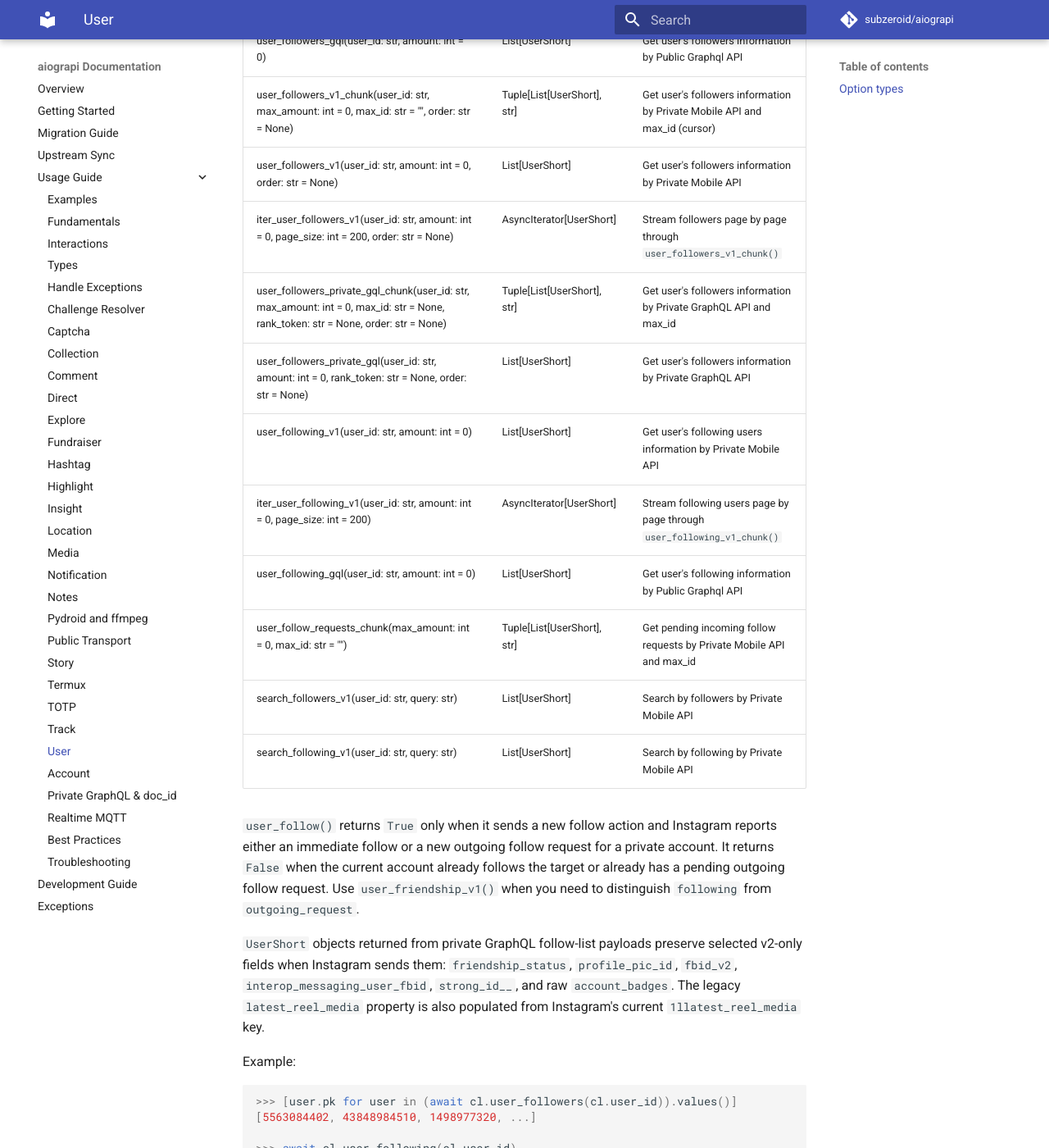
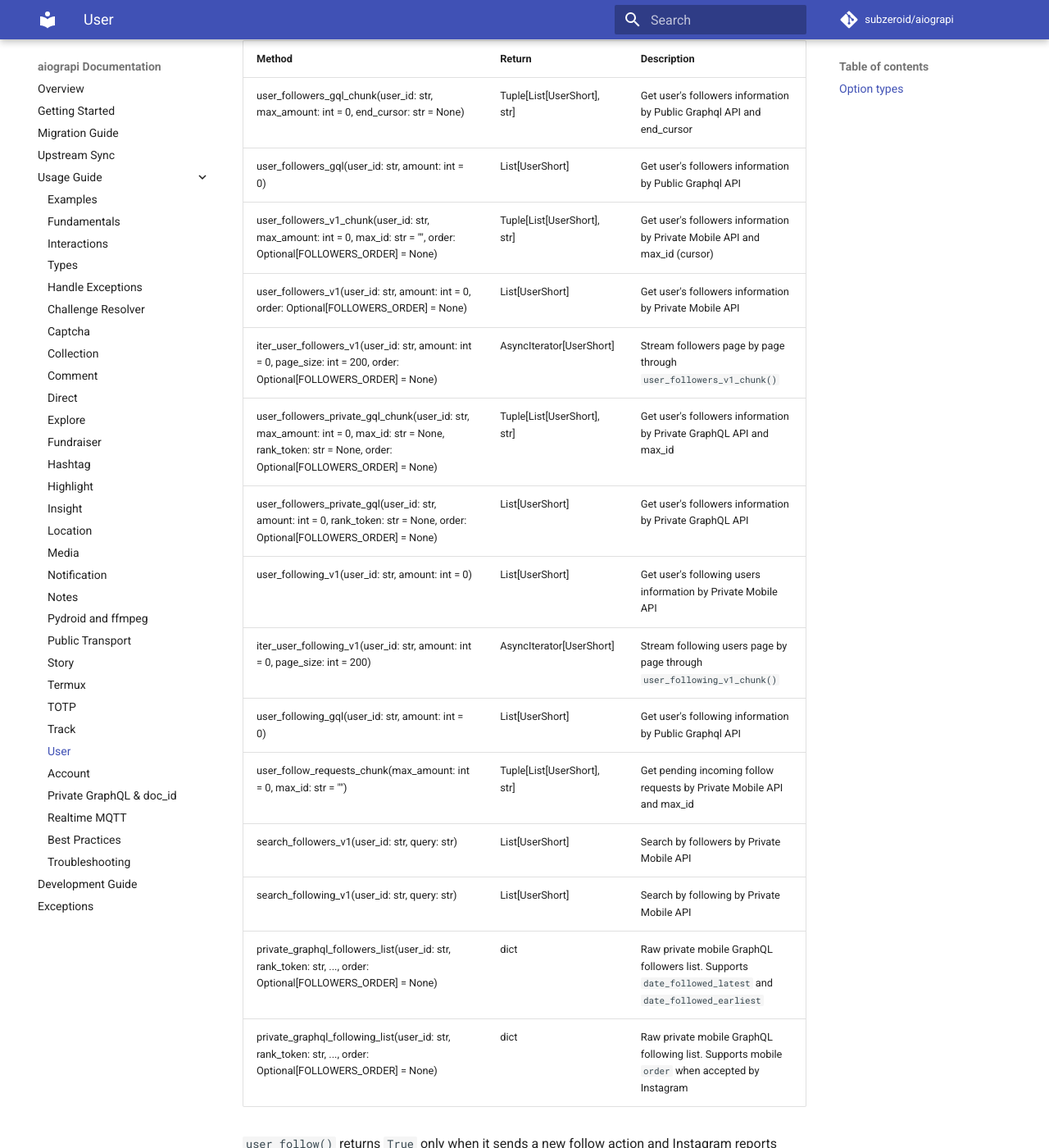
Before and after one commit to subzeroid/aiograpi, an MkDocs documentation site: the page built from docs/usage-guide/user.md, in a window 1280 px wide and 1400 px high, scrolled down 3155 px. Shown: the whole window at 82% size. Built offline with MkDocs 1.6.1 and Material for MkDocs 9.7.7, drawn with Linux system fonts in a browser that asks for light colours; comment, search, counter and statistics services are not loaded; the version menu is left out; some of the changed text lies outside the part shown.

Commit message:
docs: expose followers order literal

```diff
--- a/docs/usage-guide/user.md
+++ b/docs/usage-guide/user.md
@@ -6,9 +6,9 @@ View a list of a user's medias, following and followers
 
 | Method                                        | Return                | Description                                                  |
 |-----------------------------------------------|-----------------------|--------------------------------------------------------------|
-| user_followers(user_id: str, amount: int = 0, order: str = None) | Dict\[str, UserShort] | Get dict of follower users (amount=0 - fetch all followers); `order` uses the private mobile followers endpoint |
+| user_followers(user_id: str, amount: int = 0, order: Optional[FOLLOWERS_ORDER] = None) | Dict\[str, UserShort] | Get dict of follower users (amount=0 - fetch all followers); `order` uses the private mobile followers endpoint |
 | user_following(user_id: str, amount: int = 0) | Dict\[str, UserShort] | Get dict of following users (amount=0 - fetch all)           |
-| iter_user_followers_v1(user_id: str, amount: int = 0, page_size: int = 200, order: str = None) | AsyncIterator[UserShort] | Stream followers from the private/mobile API without building a full dict |
+| iter_user_followers_v1(user_id: str, amount: int = 0, page_size: int = 200, order: Optional[FOLLOWERS_ORDER] = None) | AsyncIterator[UserShort] | Stream followers from the private/mobile API without building a full dict |
 | iter_user_following_v1(user_id: str, amount: int = 0, page_size: int = 200) | AsyncIterator[UserShort] | Stream following users from the private/mobile API without building a full dict |
 | search_followers(user_id: str, query: str)    | List[UserShort]       | Search by followers                                          |
 | search_following(user_id: str, query: str)    | List[UserShort]       | Search by following                                          |
@@ -46,10 +46,14 @@ View a list of a user's medias, following and followers
 
 ### Option types
 
+Follower sort orders are exposed as `FOLLOWERS_ORDER = Literal["date_followed_latest", "date_followed_earliest"]`.
+Pass `None` to keep Instagram's default follower order.
+
 User block surfaces are exposed as `UserBlockSurface = Literal["profile", "direct_thread_info"]`.
 
 | Type | Values | Used by |
 |------|--------|---------|
+| `FOLLOWERS_ORDER` | `"date_followed_latest"`, `"date_followed_earliest"` | `user_followers(order=...)`, `user_followers_v1(order=...)`, `iter_user_followers_v1(order=...)` |
 | `UserBlockSurface` | `"profile"`, `"direct_thread_info"` | `user_block(surface=...)`, `user_unblock(surface=...)` |
 
 `user_report(user_id, reason="spam")` follows Instagram's current mobile FRX report flow for account spam reports and submits the report. This is a real account action; use it only for accounts you actually intend to report. Unsupported reasons raise `ValueError` until their FRX tag paths are captured and tested.
@@ -60,17 +64,19 @@ Low level methods:
 |-------------------------------------------------------------------------------------|-----------------------------|----------------------------------------------------------------------------|
 | user_followers_gql_chunk(user_id: str, max_amount: int = 0, end_cursor: str = None) | Tuple[List[UserShort], str] | Get user's followers information by Public Graphql API and end_cursor      |
 | user_followers_gql(user_id: str, amount: int = 0)                                   | List[UserShort]             | Get user's followers information by Public Graphql API                     |
-| user_followers_v1_chunk(user_id: str, max_amount: int = 0, max_id: str = "", order: str = None) | Tuple[List[UserShort], str] | Get user's followers information by Private Mobile API and max_id (cursor) |
-| user_followers_v1(user_id: str, amount: int = 0, order: str = None)                 | List[UserShort]             | Get user's followers information by Private Mobile API                     |
-| iter_user_followers_v1(user_id: str, amount: int = 0, page_size: int = 200, order: str = None) | AsyncIterator[UserShort] | Stream followers page by page through `user_followers_v1_chunk()` |
-| user_followers_private_gql_chunk(user_id: str, max_amount: int = 0, max_id: str = None, rank_token: str = None, order: str = None) | Tuple[List[UserShort], str] | Get user's followers information by Private GraphQL API and max_id         |
-| user_followers_private_gql(user_id: str, amount: int = 0, rank_token: str = None, order: str = None) | List[UserShort] | Get user's followers information by Private GraphQL API                    |
+| user_followers_v1_chunk(user_id: str, max_amount: int = 0, max_id: str = "", order: Optional[FOLLOWERS_ORDER] = None) | Tuple[List[UserShort], str] | Get user's followers information by Private Mobile API and max_id (cursor) |
+| user_followers_v1(user_id: str, amount: int = 0, order: Optional[FOLLOWERS_ORDER] = None) | List[UserShort] | Get user's followers information by Private Mobile API                     |
+| iter_user_followers_v1(user_id: str, amount: int = 0, page_size: int = 200, order: Optional[FOLLOWERS_ORDER] = None) | AsyncIterator[UserShort] | Stream followers page by page through `user_followers_v1_chunk()` |
+| user_followers_private_gql_chunk(user_id: str, max_amount: int = 0, max_id: str = None, rank_token: str = None, order: Optional[FOLLOWERS_ORDER] = None) | Tuple[List[UserShort], str] | Get user's followers information by Private GraphQL API and max_id         |
+| user_followers_private_gql(user_id: str, amount: int = 0, rank_token: str = None, order: Optional[FOLLOWERS_ORDER] = None) | List[UserShort] | Get user's followers information by Private GraphQL API                    |
 | user_following_v1(user_id: str, amount: int = 0)                                    | List[UserShort]             | Get user's following users information by Private Mobile API               |
 | iter_user_following_v1(user_id: str, amount: int = 0, page_size: int = 200)         | AsyncIterator[UserShort]     | Stream following users page by page through `user_following_v1_chunk()` |
 | user_following_gql(user_id: str, amount: int = 0)                                   | List[UserShort]             | Get user's following information by Public Graphql API                     |
 | user_follow_requests_chunk(max_amount: int = 0, max_id: str = "")                   | Tuple[List[UserShort], str] | Get pending incoming follow requests by Private Mobile API and max_id      |
 | search_followers_v1(user_id: str, query: str)                                       | List[UserShort]             | Search by followers by Private Mobile API                                  |
 | search_following_v1(user_id: str, query: str)                                       | List[UserShort]             | Search by following by Private Mobile API                                  |
+| private_graphql_followers_list(user_id: str, rank_token: str, ..., order: Optional[FOLLOWERS_ORDER] = None) | dict | Raw private mobile GraphQL followers list. Supports `date_followed_latest` and `date_followed_earliest` |
+| private_graphql_following_list(user_id: str, rank_token: str, ..., order: Optional[FOLLOWERS_ORDER] = None) | dict | Raw private mobile GraphQL following list. Supports mobile `order` when accepted by Instagram |
 
 `user_follow()` returns `True` only when it sends a new follow action and Instagram reports either an immediate follow or a new outgoing follow request for a private account. It returns `False` when the current account already follows the target or already has a pending outgoing follow request. Use `user_friendship_v1()` when you need to distinguish `following` from `outgoing_request`.
 
```
Also changed, not shown: 3 other files.
